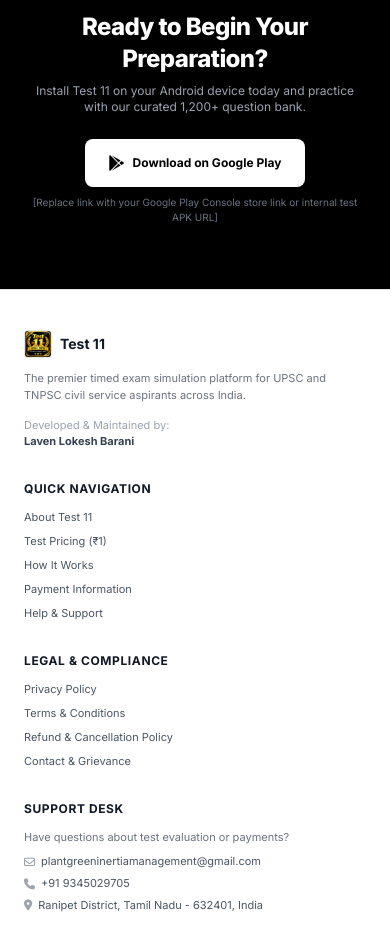
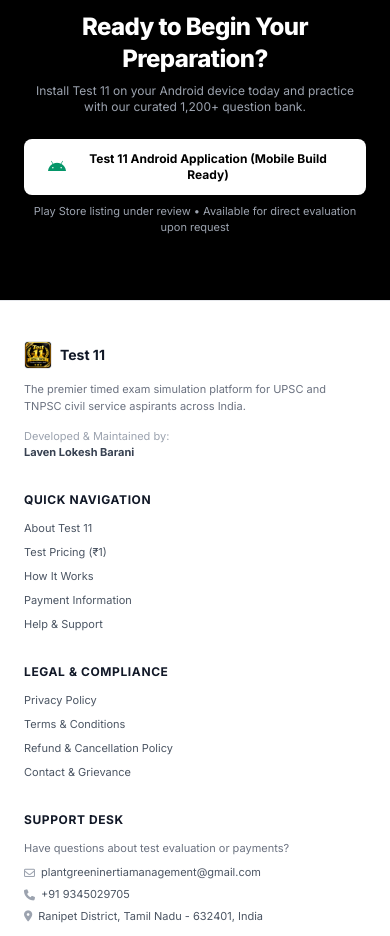
Before and after one commit to unfilteredpodcast011-del/test11-official, a plain HTML site: page index.html in a window 390 px wide. Shown: the part 4840-5776 px from the top of the page. Drawn offline with nearby package versions, Linux system fonts and the light colour scheme.

Commit message:
Update download section to reflect mobile app readiness prior to Google Play release

```diff
--- a/index.html
+++ b/index.html
@@ -305,12 +305,14 @@
         </p>
 
         <div class="mt-6 flex flex-wrap justify-center gap-4">
-          <a href="[REPLACE_WITH_YOUR_GOOGLE_PLAY_STORE_URL_OR_APK_LINK]" class="px-6 py-3 bg-white text-black hover:bg-gray-100 font-bold text-xs rounded-lg transition inline-flex items-center gap-2">
-            <i class="fa-brands fa-google-play text-base"></i>
-            <span>Download on Google Play</span>
-          </a>
+          <div class="inline-flex flex-col items-center gap-2">
+            <span class="px-6 py-3 bg-white text-black font-bold text-xs rounded-lg inline-flex items-center gap-2 shadow-sm">
+              <i class="fa-brands fa-android text-base text-emerald-600"></i>
+              <span>Test 11 Android Application (Mobile Build Ready)</span>
+            </span>
+            <span class="text-[11px] text-gray-400">Play Store listing under review • Available for direct evaluation upon request</span>
+          </div>
         </div>
-        <p class="text-[10px] text-gray-500 mt-2">[Replace link with your Google Play Console store link or internal test APK URL]</p>
       </div>
     </section>
   </main>
```
